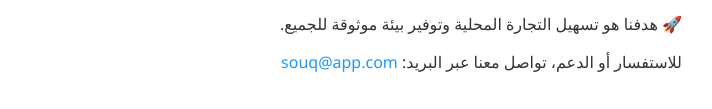
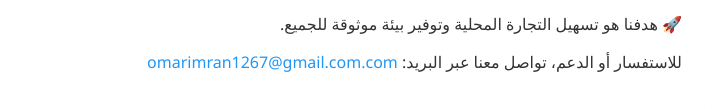
Before and after one commit to omarimran12/Aljanoub, a plain HTML site: page index.html in a window 1280 px wide. Shown: the part 221-330 px from the top of the page, without its empty margins (308-1020 px from the left). Drawn offline with Linux system fonts and the light colour scheme.

Commit message:
Update index.html

```diff
--- a/index.html
+++ b/index.html
@@ -47,7 +47,7 @@
     </p>
     <p>
       للاستفسار أو الدعم، تواصل معنا عبر البريد:
-      <a href="omarimran1267@gmail.com">souq@app.com</a>
+      <a href="omarimran1267@gmail.com">omarimran1267@gmail.com.com</a>
     </p>
   </div>
 </body>
```
